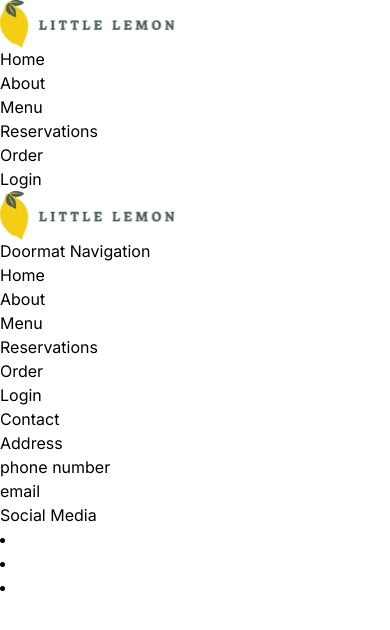
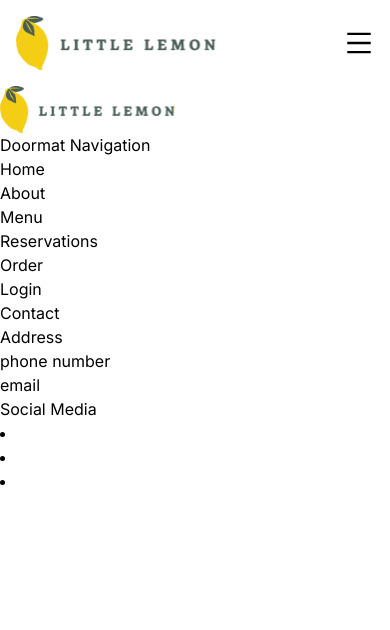
Before and after one commit to dev-rome/Little-Lemon-restaurant, a Next.js app: page / in a window 390 px wide. Shown: the top 630 px of the page. Built offline with nearby package versions, Linux system fonts and the light colour scheme.

Commit message:
added mobile nav menu

```diff
--- a/components/layout/Nav.tsx
+++ b/components/layout/Nav.tsx
@@ -1,18 +1,56 @@
-import React from "react";
+"use client";
+
+import React, { useState } from "react";
 import Image from "next/image";
 import Logo from "@/public/images/logo.svg";
 import { links } from "@/constants/navigation";
 import NavLinks from "./NavLinks";
+import { AiOutlineMenu, AiOutlineClose } from "react-icons/ai";
 
 const Nav = () => {
+  const [isOpen, setIsOpen] = useState(false);
+
+  const toggleNav = () => setIsOpen(!isOpen);
+  const closeNav = () => setIsOpen(false);
+
   return (
-    <nav>
-      <Image src={Logo} alt="Little Lemon" width={175} />
-      <ul>
-        {links.map(({ text, href }) => (
-          <NavLinks key={text} text={text} href={href} />
-        ))}
-      </ul>
+    <nav className="max-w-[1280px] mx-auto p-4">
+      <div className="flex justify-between items-center">
+        <Image
+          src={Logo}
+          alt="Little Lemon"
+          width={200}
+          className="object-contain"
+        />
+        <div className="lg:hidden">
+          <AiOutlineMenu
+            className="text-3xl cursor-pointer"
+            onClick={toggleNav}
+          />
+        </div>
+        <ul className="hidden lg:flex gap-11">
+          {links.map(({ text, href }) => (
+            <NavLinks key={text} text={text} href={href} />
+          ))}
+        </ul>
+      </div>
+      <div
+        className={`fixed right-0 top-0 bottom-0 w-64 bg-[#495E57] text-white z-50 transform transition-transform duration-300 ${
+          isOpen ? "translate-x-0" : "translate-x-full"
+        } lg:hidden`}
+      >
+        <div className="flex justify-end p-4">
+          <AiOutlineClose
+            className="text-3xl cursor-pointer"
+            onClick={closeNav}
+          />
+        </div>
+        <ul className="flex flex-col gap-4 p-4">
+          {links.map(({ text, href }) => (
+            <NavLinks key={text} text={text} href={href} />
+          ))}
+        </ul>
+      </div>
     </nav>
   );
 };
```
